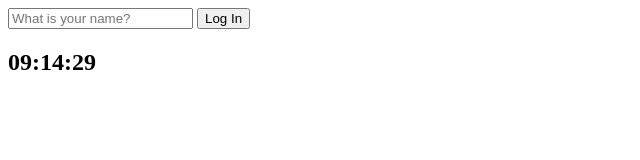
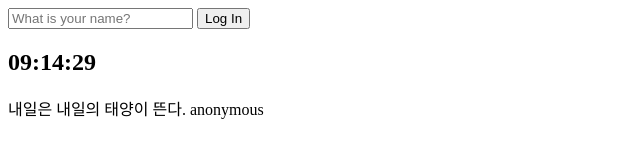
Before and after one commit to wyattriver3867/vanilla_JS_challenge, a plain HTML site: page 1_study/index.html in a window 1280 px wide. Shown: the whole page, without its empty margins (0-640 px from the left). Drawn offline with Linux system fonts and the light colour scheme.

Commit message:
6.0 finished

```diff
--- a/1_study/index.html
+++ b/1_study/index.html
@@ -19,9 +19,14 @@
     </form>
     <h2 id="clock">00:00:00</h2>
     <h1 id="greeting" class="hidden"></h1>
+    <div id="quote">
+      <span></span>
+      <span></span>
+    </div>
 
     <!-- 자바스크립트 -->
     <script src="js/greetings.js"></script>
     <script src="js/clock.js"></script>
+    <script src="js/quotes.js"></script>
   </body>
 </html>
--- /dev/null
+++ b/1_study/js/quotes.js
@@ -0,0 +1,97 @@
+const quotes = [
+  {
+    quote: "삶이 있는 한 희망은 있다.",
+    author: "키케로",
+  },
+  {
+    quote: "산다는것 그것은 치열한 전투이다.",
+    author: "로망로랑",
+  },
+  {
+    quote: "하루에 3시간을 걸으면 7년 후에 지구를 한바퀴 돌 수 있다.",
+    author: "사무엘 존슨",
+  },
+  {
+    quote: "언제나 현재에 집중할수 있다면 행복할것이다.",
+    author: "파울로 코엘료",
+  },
+  {
+    quote:
+      "진정으로 웃으려면 고통을 참아야하며, 나아가 고통을 즐길 줄 알아야 해.",
+    author: "찰리 채플린",
+  },
+  {
+    quote: "직업에서 행복을 찾아라. 아니면 행복이 무엇인지 절대 모를 것이다.",
+    author: "엘버트 허버드",
+  },
+  {
+    quote: "신은 용기있는자를 결코 버리지 않는다.",
+    author: "켄러",
+  },
+  {
+    quote:
+      "행복의 문이 하나 닫히면 다른 문이 열린다. 그러나 우리는 종종 닫힌 문을 멍하니 바라보다가 우리를 향해 열린 문을 보지 못하게 된다.",
+    author: "헬렌켈러",
+  },
+  {
+    quote: "행복은 습관이다. 그것을 몸에 지녀라.",
+    author: "허버드",
+  },
+  {
+    quote:
+      "단순하게 살아라. 현대인은 쓸데없는 절차와 일 때문에 얼마나 복잡한 삶을 살아가는가?",
+    author: "이드리스 샤흐",
+  },
+  {
+    quote: "먼저 자신을 비웃어라. 다른 사람이 당신을 비웃기 전에.",
+    author: "엘사 맥스웰",
+  },
+  {
+    quote:
+      "먼저 핀 꽃은 먼저 진다. 남보다 먼저 공을 세우려고 조급히 서둘 것이 아니다.",
+    author: "채근담",
+  },
+  {
+    quote: "행복한 삶을 살기위해 필요한 것은 거의 없다.",
+    author: "마르쿠스 아우렐리우스 안토니우스",
+  },
+  {
+    quote:
+      "절대 어제를 후회하지 마라. 인생은 오늘의 나 안에 있고 내일은 스스로 만드는 것이다.",
+    author: "L. 론허바드",
+  },
+  {
+    quote:
+      "어리석은 자는 멀리서 행복을 찾고, 현명한 자는 자신의 발치에서 행복을 키워간다.",
+    author: "제임스 오펜하임",
+  },
+  {
+    quote: "계단을 밟아야 계단 위에 올라설수 있다.",
+    author: "터키 속담",
+  },
+  {
+    quote:
+      "너무 소심하고 까다롭게 자신의 행동을 고민하지 말라. 모든 인생은 실험이다. 더 많이 실험할수록 더 나아진다.",
+    author: "랄프 왈도 에머슨",
+  },
+  {
+    quote: "한번의 실패와 영원한 실패를 혼동하지 마라.",
+    author: "F.스콧 핏제랄드",
+  },
+  {
+    quote: "내일은 내일의 태양이 뜬다.",
+    author: "anonymous",
+  },
+  {
+    quote: "피할수 없으면 즐겨라.",
+    author: "로버트 엘리엇",
+  },
+];
+
+const quote = document.querySelector("#quote span:first-child");
+const author = document.querySelector("#quote span:last-child");
+
+const todaysQuote = quotes[Math.floor(Math.random() * quotes.length)];
+
+quote.innerText = todaysQuote.quote;
+author.innerText = todaysQuote.author;
```
